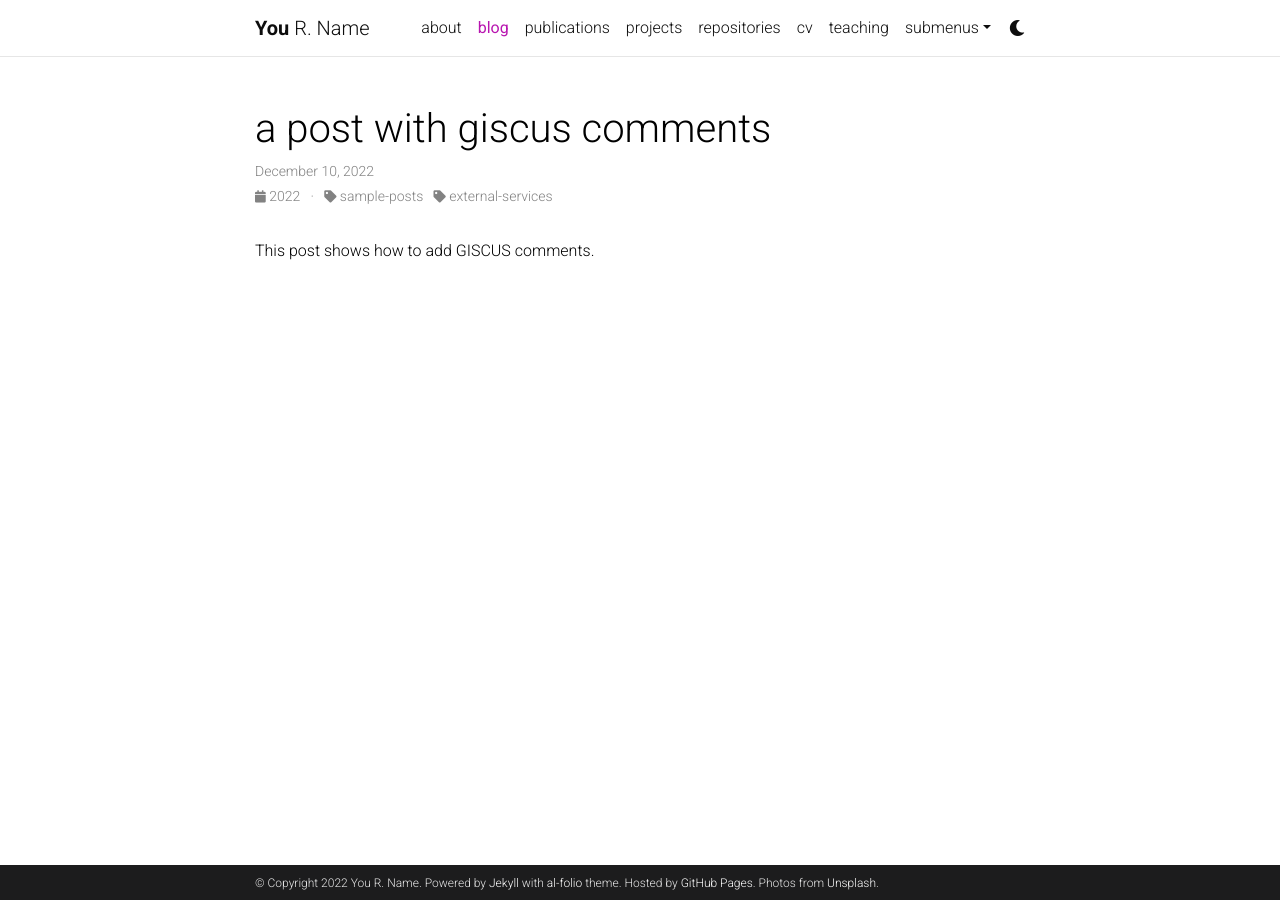
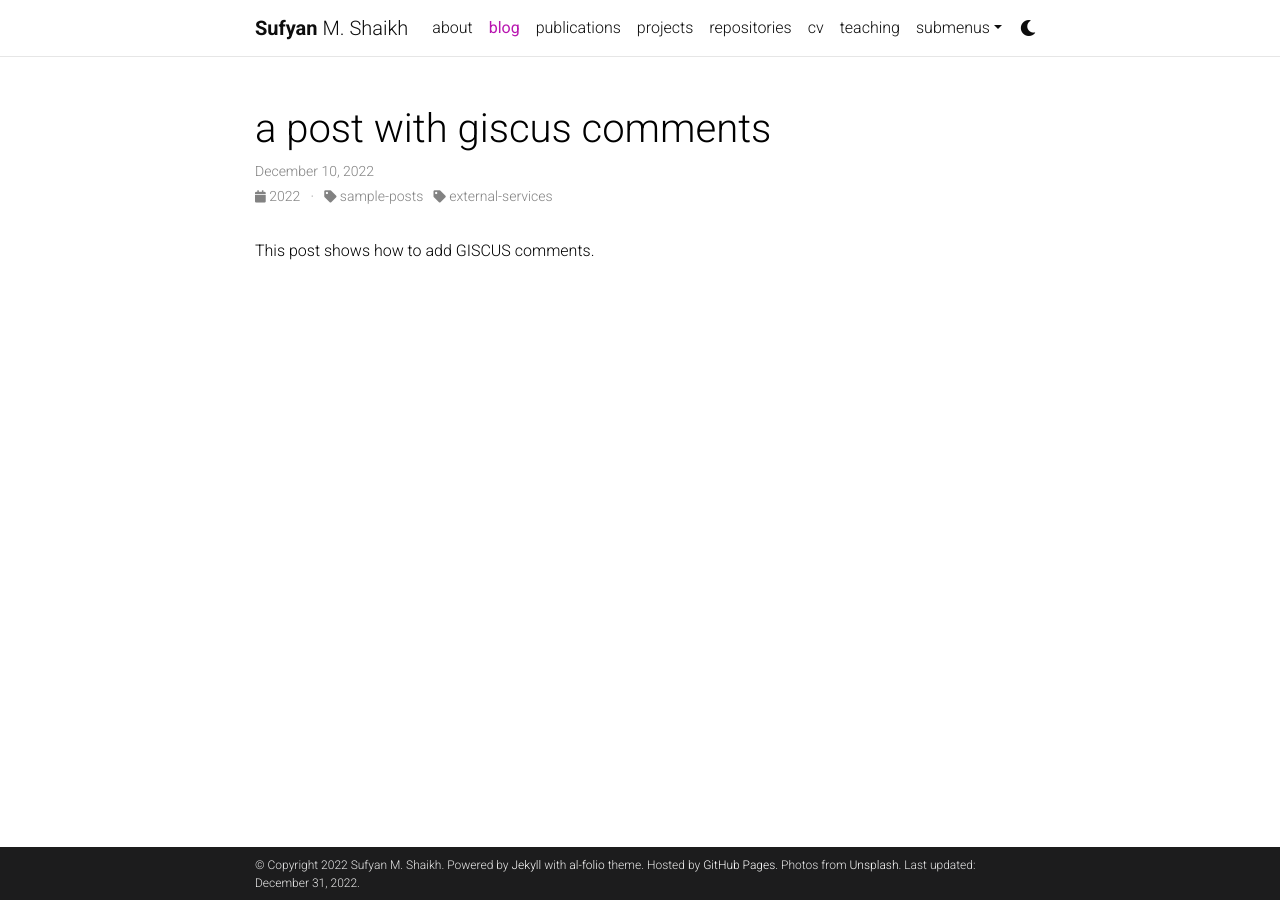
Before and after one commit to sufyanshk/sufyanshk.github.io, a Jekyll site: the page built from _posts/2022-12-10-giscus-comments.md, in a window 1280 px wide. Built offline with Jekyll 4.4.1, drawn with Linux system fonts in a browser that asks for light colours; comment, search, counter and statistics services are not loaded; a style sheet for code colours, icons or effects is not loaded; some of the changed lines change nothing that is shown.

Commit message:
Updated config

```diff
--- a/_config.yml
+++ b/_config.yml
@@ -3,10 +3,10 @@
 # -----------------------------------------------------------------------------
 
 title: blank # the website title (if blank, full name will be used instead)
-first_name: You
-middle_name: R.
-last_name: Name
-email: you@example.com
+first_name: Sufyan
+middle_name: M.
+last_name: Shaikh
+email: sufyanshk @ gmail . com
 description: > # the ">" symbol means to ignore newlines until "footer_text:"
   A simple, whitespace theme for academics. Based on [*folio](https://github.com/bogoli/-folio) design.
 footer_text: >
@@ -18,9 +18,9 @@
 lang: en # the language of your site (for example: en, fr, cn, ru, etc.)
 icon: ⚛️  # the emoji used as the favicon (alternatively, provide image name in /assets/img/)
 
-url: https://alshedivat.github.io # the base hostname & protocol for your site
-baseurl: /al-folio # the subpath of your site, e.g. /blog/
-last_updated: false # set to true if you want to display last updated in the footer
+url: https://sufyanshk.github.io # the base hostname & protocol for your site
+baseurl:  # the subpath of your site, e.g. /blog/
+last_updated: true # set to true if you want to display last updated in the footer
 impressum_path:  # set to path to include impressum link in the footer, use the same path as permalink in a page, helps to conform with EU GDPR
 
 # -----------------------------------------------------------------------------
@@ -71,12 +71,12 @@
 gitlab_username: # your GitLab user name
 twitter_username: # your Twitter handle
 mastodon_username: # your mastodon instance+username in the format instance.tld/@username
-linkedin_username: # your LinkedIn user name
-telegram_username: # your Telegram user name
-scholar_userid: # your Google Scholar ID
+linkedin_username: sufyanshk # your LinkedIn user name
+telegram_username: sufyanshk # your Telegram user name
+scholar_userid: ELL6KZgAAAAJ # your Google Scholar ID
 semanticscholar_id: # your Semantic Scholar ID
 whatsapp_number: # your WhatsApp number (full phone number in international format. Omit any zeroes, brackets, or dashes when adding the phone number in international format.)
-orcid_id: # your ORCID ID
+orcid_id: 0000-0002-5576-7554 # your ORCID ID
 medium_username: # your Medium username
 quora_username: # your Quora username
 publons_id: # your ID on Publons
@@ -113,7 +113,7 @@
 # Blog
 # -----------------------------------------------------------------------------
 
-blog_name: al-folio # blog_name will be displayed in your blog page
+blog_name:  # blog_name will be displayed in your blog page
 blog_nav_title: blog # your blog must have a title for it to be displayed in the nav bar
 blog_description: a simple whitespace theme for academics
 permalink: /blog/:year/:title/
@@ -126,10 +126,10 @@
 # Follow instructions on https://giscus.app/ to setup for your repo to fill out
 # the information below.
 giscus:
-  repo: alshedivat/al-folio      # <your-github-user-name>/<your-github-repo-name>
-  repo_id: MDEwOlJlcG9zaXRvcnk2MDAyNDM2NQ==
-  category: Comments             # name of the category under which discussions will be created
-  category_id: DIC_kwDOA5PmLc4CTBt6
+  repo:       # <your-github-user-name>/<your-github-repo-name>
+  repo_id:
+  category:           # name of the category under which discussions will be created
+  category_id: 6
   mapping: title                 # identify discussions by post title
   strict: 1                      # use strict identification mode
   reactions_enabled: 1           # enable (1) or disable (0) emoji reactions
@@ -147,7 +147,7 @@
 # you can display them in your blog by adding a link to the RSS feed.
 external_sources:
   - name: medium.com
-    rss_url: https://medium.com/@al-folio/feed
+    rss_url: https://medium.com/@sufyanmshaikh/feed
 
 # -----------------------------------------------------------------------------
 # Collections
```
